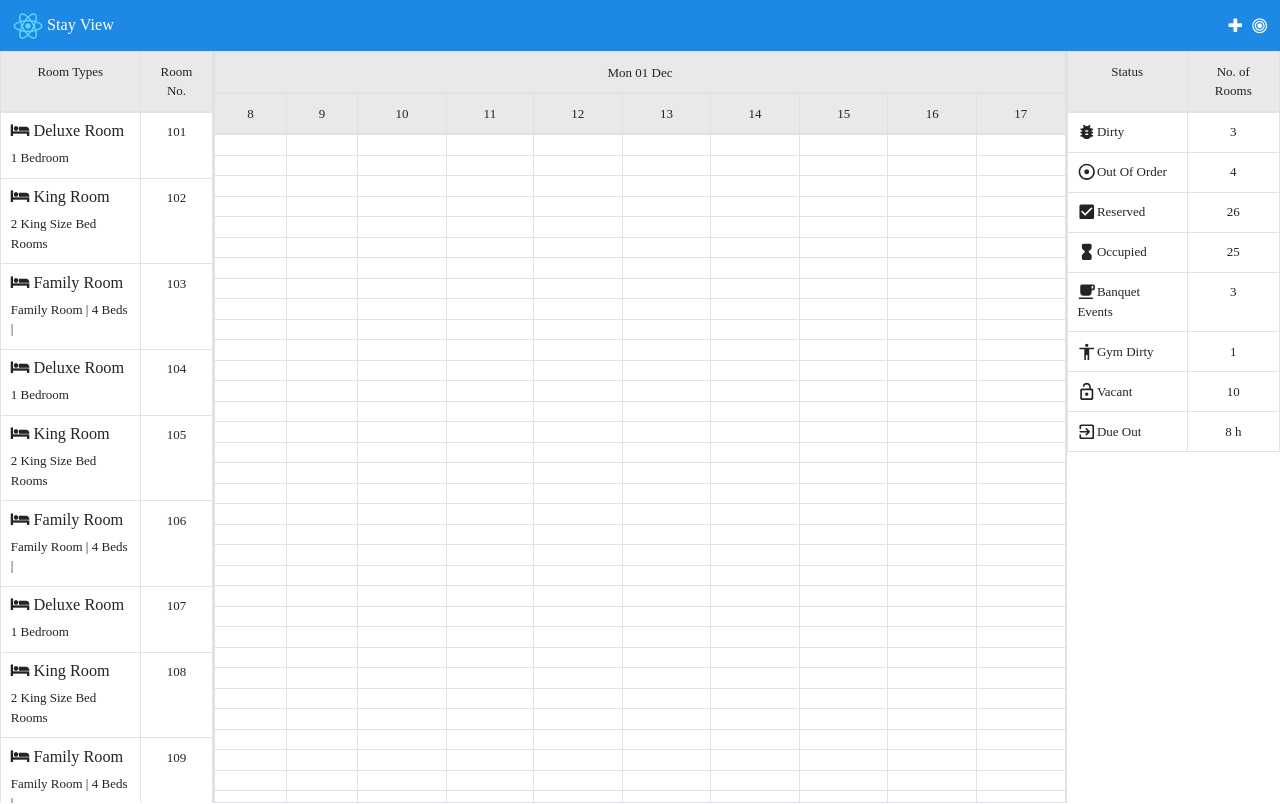
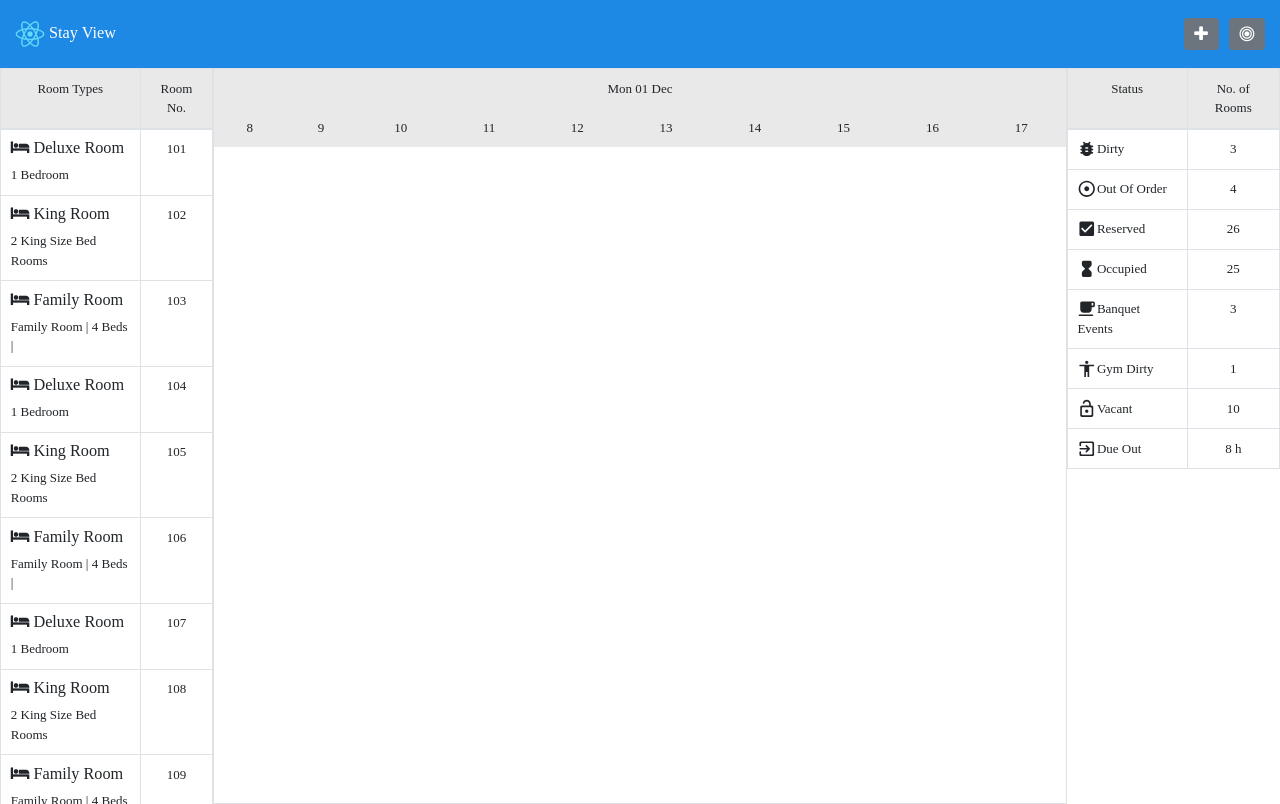
Before and after one commit to itissandeep98/KD, a React (Create React App) app: page / in a window 1280 px wide. Built offline with nearby package versions, Linux system fonts and the light colour scheme.

Commit message:
window full screen button added

```diff
--- a/src/App.css
+++ b/src/App.css
@@ -7,11 +7,12 @@
 .navbar {
 	background-color: #1d89e4;
 	color: #fff;
+	padding: 15px !important;
 }
 
 .tabs{
 	overflow: scroll;
-	height: 94vh;
+	height: 92vh;
 }
 .table{
 	position: absolute;
--- a/src/Components/Stayview.js/Center.js
+++ b/src/Components/Stayview.js/Center.js
@@ -16,9 +16,10 @@ export default class Center extends Component {
 			}
 			body.push(<tr>{element}</tr>)
 		}
+
 		return (
 			<div className="col-6 col-lg-8 text-center border tabs">
-				<Table bordered>
+				<Table borderless>
 					<thead>
 						<tr>
 							<td colSpan={10}>
--- a/src/Components/Stayview.js/Header.js
+++ b/src/Components/Stayview.js/Header.js
@@ -1,7 +1,29 @@
 import React, { Component } from 'react'
-import { Navbar, NavbarBrand, Nav, NavItem } from 'reactstrap'
+import { Navbar, NavbarBrand, Nav, NavItem, Button } from 'reactstrap'
 
 export default class Header extends Component {
+
+	maxWindow() {
+		if ((document.fullScreenElement && document.fullScreenElement !== null) ||
+			(!document.mozFullScreen && !document.webkitIsFullScreen)) {
+			if (document.documentElement.requestFullScreen) {
+				document.documentElement.requestFullScreen();
+			} else if (document.documentElement.mozRequestFullScreen) {
+				document.documentElement.mozRequestFullScreen();
+			} else if (document.documentElement.webkitRequestFullScreen) {
+				document.documentElement.webkitRequestFullScreen(Element.ALLOW_KEYBOARD_INPUT);
+			}
+		} else {
+			if (document.cancelFullScreen) {
+				document.cancelFullScreen();
+			} else if (document.mozCancelFullScreen) {
+				document.mozCancelFullScreen();
+			} else if (document.webkitCancelFullScreen) {
+				document.webkitCancelFullScreen();
+			}
+		}
+	}
+
 	render() {
 		return (
 			<>
@@ -10,10 +32,14 @@ export default class Header extends Component {
 					<Nav navbar />
 					<Nav className="ml-auto" navbar>
 						<NavItem>
-							<span className="fa fa-plus fa-lg" />
+							<Button onClick={() => this.maxWindow()}>
+								<span className="fa fa-plus fa-lg" />
+							</Button>
 						</NavItem>
-						<NavItem style={{marginLeft:"10px"}}>
-							<span className="fa fa-bullseye fa-lg" />
+						<NavItem style={{ marginLeft: "10px" }}>
+							<Button>
+								<span className="fa fa-bullseye fa-lg" />
+							</Button>
 						</NavItem>
 					</Nav>
 				</Navbar>
--- a/src/Components/Stayview.js/Main.js
+++ b/src/Components/Stayview.js/Main.js
@@ -7,8 +7,7 @@ import RightNav from './RightNav'
 export default class Main extends Component {
 	render() {
 		return (
-			<div className="">
-
+			<div>
 				<Header />
 				<div className="container-fluid">
 					<div className="row">
```
